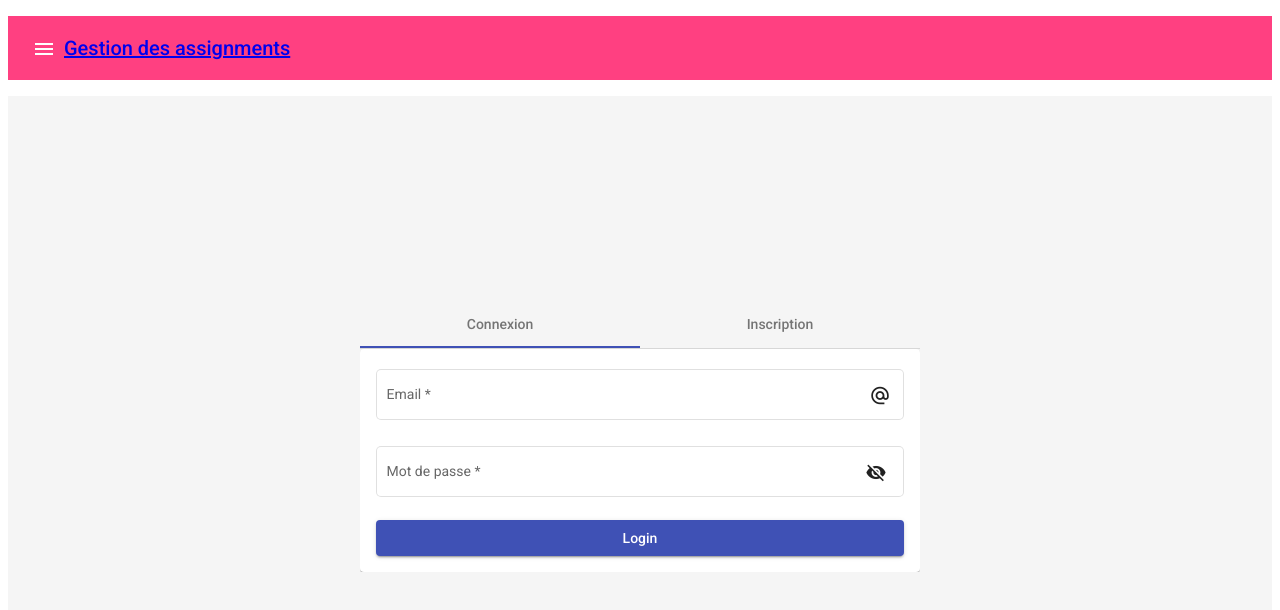
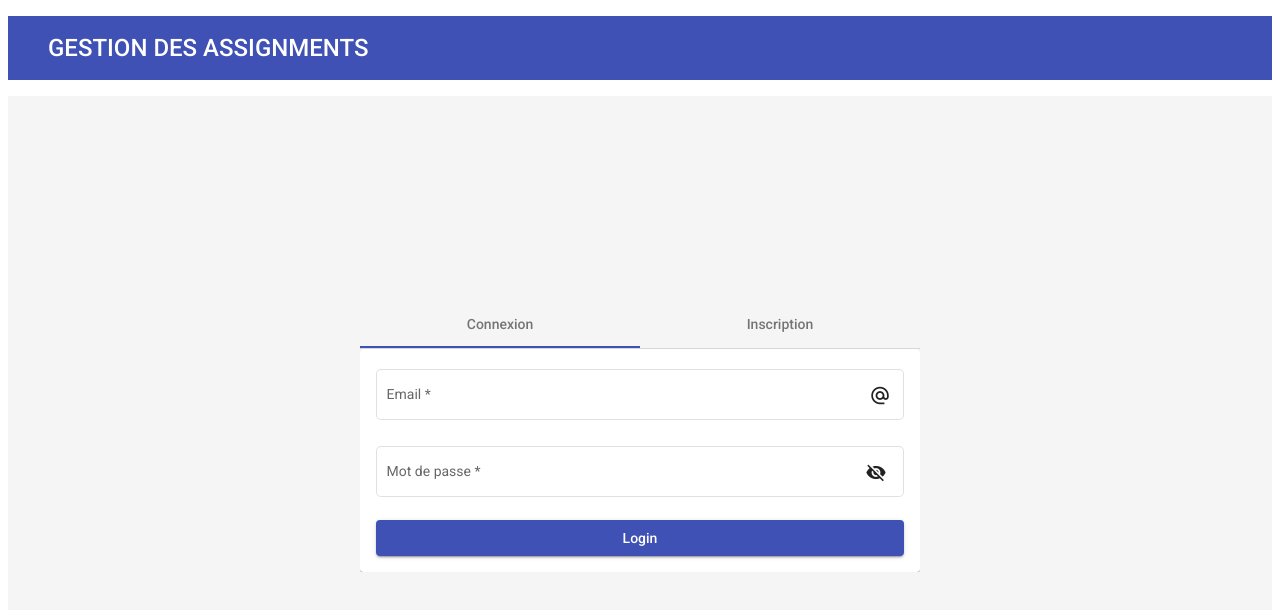
Before and after one commit to LahceneBousadia/front-assignments, an Angular app: page / in a window 1280 px wide. Shown: the top 610 px of the page. Built offline with nearby package versions, Linux system fonts and the light colour scheme; what ng2-search-filter would draw is missing.

Commit message:
final commit

```diff
--- a/src/app/app.component.css
+++ b/src/app/app.component.css
@@ -1,5 +1,17 @@
 section {
   display: table;
+}
+
+#title {
+  font-size: 24px;
+  font-weight: 500;
+  padding: 16px 24px;
+  width: 100%;
+  color: white;
+}
+
+#lien{
+  text-decoration:none;
 }
 
 .example-label {
--- a/src/app/app.component.html
+++ b/src/app/app.component.html
@@ -1,21 +1,14 @@
 <p>
-  <mat-toolbar color="accent">
-    <button
-      mat-icon-button
-      class="example-icon"
-      aria-label="Example icon-button with menu icon"
-    >
-      <mat-icon>menu</mat-icon>
-    </button>
-
-    <span
-      ><nav>
-        <a routerLink="/home">
-          <h1>{{ title }}</h1>
-        </a>
-      </nav></span
-    >
-    <span class="example-spacer"></span>
+  <mat-toolbar color="primary">
+    <mat-toolbar-row>
+      <span
+        ><nav>
+          <a id="lien" routerLink="/home">
+            <h1 id="title">{{ title }}</h1>
+          </a>
+        </nav></span
+      >
+    </mat-toolbar-row>
   </mat-toolbar>
 </p>
 
--- a/src/app/app.component.ts
+++ b/src/app/app.component.ts
@@ -10,7 +10,7 @@ import { AuthService } from './shared/auth.service';
 })
 
 export class AppComponent {
-  title = 'Gestion des assignments';
+  title = 'GESTION DES ASSIGNMENTS';
 
   constructor(
     private authService: AuthService,
--- a/src/app/app.module.ts
+++ b/src/app/app.module.ts
@@ -17,7 +17,7 @@ import { MatTableModule } from '@angular/material/table';
 import { MatStepperModule } from '@angular/material/stepper';
 import { MatSelectModule } from '@angular/material/select';
 import { MatRadioModule } from '@angular/material/radio';
-import {MatToolbarModule} from '@angular/material/toolbar';
+import { MatToolbarModule } from '@angular/material/toolbar';
 import { Ng2SearchPipeModule } from 'ng2-search-filter';
 import { MatTabsModule } from '@angular/material/tabs';
 
@@ -33,7 +33,6 @@ import { AuthGuard } from './shared/auth.guard';
 import { HttpClientModule } from '@angular/common/http';
 import { ConnexionComponent } from './connexion/connexion.component';
 import { InscriptionComponent } from './inscription/inscription.component';
-
 
 const routes: Routes = [
   {
@@ -55,7 +54,6 @@ const routes: Routes = [
   {
     path: 'assignment/:id/edit',
     component: EditAssignmentComponent,
-    canActivate: [AuthGuard],
   },
 ];
 
@@ -72,7 +70,8 @@ const routes: Routes = [
   imports: [
     BrowserModule,
     BrowserAnimationsModule,
-    FormsModule,Ng2SearchPipeModule,
+    FormsModule,
+    Ng2SearchPipeModule,
     MatButtonModule,
     MatIconModule,
     MatDividerModule,
@@ -90,7 +89,9 @@ const routes: Routes = [
     MatStepperModule,
     MatSelectModule,
     MatTabsModule,
-    MatRadioModule,ReactiveFormsModule,MatToolbarModule,
+    MatRadioModule,
+    ReactiveFormsModule,
+    MatToolbarModule,
   ],
   providers: [],
   bootstrap: [AppComponent],
--- a/src/app/assignments/add-assignment/add-assignment.component.html
+++ b/src/app/assignments/add-assignment/add-assignment.component.html
@@ -82,9 +82,9 @@
 
   <mat-step [stepControl]="fifthFormGroup">
     <form [formGroup]="fifthFormGroup">
-      <ng-template matStepLabel>matiere</ng-template>
+      <ng-template matStepLabel>Matière</ng-template>
       <mat-form-field appearance="fill">
-        <mat-label>matiere</mat-label>
+        <mat-label>Matière</mat-label>
         <input
           matInput
           [(ngModel)]="matiere"
@@ -101,14 +101,14 @@
   </mat-step>
   <mat-step [stepControl]="sixthFormGroup">
     <form [formGroup]="sixthFormGroup">
-      <ng-template matStepLabel>remarques</ng-template>
+      <ng-template matStepLabel>Remarques</ng-template>
       <mat-form-field appearance="fill">
-        <mat-label>remarques</mat-label>
+        <mat-label>Remarques</mat-label>
         <input
           matInput
-          [(ngModel)]="matiere"
+          [(ngModel)]="remarques"
           formControlName="sixthCtrl"
-          placeholder="matiere"
+          placeholder="remarques"
           required
         />
       </mat-form-field>
@@ -123,7 +123,9 @@
     <p>You are now done.</p>
     <div>
       <button mat-button matStepperPrevious>Back</button>
-      <button mat-button (click)="onSubmit()">Submit</button>
+      <button mat-button (click)="onSubmit(); stepper.reset()">
+        Ajouter le devoir
+      </button>
     </div>
   </mat-step>
 </mat-stepper>
--- a/src/app/assignments/assignment-detail/assignment-detail.component.css
+++ b/src/app/assignments/assignment-detail/assignment-detail.component.css
@@ -3,3 +3,11 @@
   align-items: flex-end;
   justify-content: space-between;
 }
+
+.container{
+  display: flex;
+  justify-content: center;
+  align-items: center;
+  height: 85%;
+  background-color: #f5f5f5;
+}
--- a/src/app/assignments/assignment-detail/assignment-detail.component.html
+++ b/src/app/assignments/assignment-detail/assignment-detail.component.html
@@ -1,31 +1,37 @@
+<div class="container">
   <mat-card *ngIf="assignmentTransmis">
-  <mat-card-title>Nom de l'eleve {{ assignmentTransmis.nom }}</mat-card-title>
-  <mat-card-subtitle>Date {{ assignmentTransmis.dateDeRendu | date}}</mat-card-subtitle>
-   <button mat-raised-button font-color="black" color="warn"><mat-checkbox *ngIf="!assignmentTransmis.rendu" [checked]="assignmentTransmis.rendu" (click)="onAssignmentRendu()">
+    <mat-card-title>Nom de devoir: <span style="font-style: italic; color:rgb(21, 21, 133);">{{ assignmentTransmis.nom }}</span></mat-card-title>
+    <mat-card-subtitle
+      >Date {{ assignmentTransmis.dateDeRendu | date }}</mat-card-subtitle
+    >
 
-    <strong>RENDU</strong></mat-checkbox>
-  </button>
     <mat-card-content>
-    <p>Matiere {{ assignmentTransmis.matiere }}</p>
-    <p>Note {{ assignmentTransmis.note }}</p>
-    <p>Rendu {{ assignmentTransmis.rendu }}</p>
-    <p>Remarques {{ assignmentTransmis.remarques }}</p>
+      <p><span style="font-weight: bold;">Elève: </span>{{ assignmentTransmis.eleve }}</p>
+      <p><span style="font-weight: bold;">Matiere: </span>{{ assignmentTransmis.matiere }}</p>
+      <p><span style="font-weight: bold;">Note: </span>{{ assignmentTransmis.note }}</p>
+      <p><span style="font-weight: bold;">Rendu: </span>{{ assignmentTransmis.rendu }}</p>
+      <p><span style="font-weight: bold;">Remarques: </span>{{ assignmentTransmis.remarques }}</p>
     </mat-card-content>
-  <mat-card-actions>
-    <button mat-checkbox-button color="primary" (click)="onAssignmentRendu()">RENDU</button>
-  </mat-card-actions>
+    <mat-card-actions> </mat-card-actions>
 
     <div id="bottom">
-
-
       <nav>
         <a routerLink="/assignment/{{ assignmentTransmis.id }}/edit">
           <button mat-raised-button color="primary">EDIT</button>
         </a>
       </nav>
-
+      <button mat-raised-button font-color="black" color="warn">
+        <mat-checkbox
+          *ngIf="!assignmentTransmis.rendu"
+          [checked]="assignmentTransmis.rendu"
+          (click)="onAssignmentRendu()"
+        >
+          <strong>RENDU</strong></mat-checkbox
+        >
+      </button>
       <button mat-raised-button color="warn" (click)="onDeleteAssignment()">
         DELETE
       </button>
     </div>
   </mat-card>
+</div>
--- a/src/app/assignments/assignments.component.html
+++ b/src/app/assignments/assignments.component.html
@@ -1,7 +1,7 @@
 <main class="container">
   <div class="ajouterBtn">
     <button class="peupler" mat-flat-button color="primary"
-    (click)="initialiserLaBaseAvecDonneesDeTest()"> PeuplerBD </button>
+    (click)="initialiserLaBaseAvecDonneesDeTest()"> Peupler BD </button>
 
     <a routerLink="/add">
       <button mat-flat-button color="accent">Ajouter Assignment</button>
@@ -13,11 +13,10 @@
 
   <!--  Affichage de nombre total des assignments et pages-->
   &nbsp;
-  <form style="text-align: left; font-weight:bold;"> Nb total d'assignments : {{ totalDocs }}</form>
-  <form style="text-align: right; font-weight: bold;">Nb total de pages : {{ totalPages }}</form>
-
-  <p id="nbasspage">
-    Nb assignments par page : 1
+  <span style="text-align: left; font-weight:bold;"> Nb total d'assignments : {{ totalDocs }}</span>
+  <span style="text-align: right; font-weight: bold">Nb total de pages : {{ totalPages }}</span>
+  <span style="text-align: center; font-weight: bold">
+    Nombre d'assignments par page : 1
     <input id="slider"
       type="range"
       min="1"
@@ -26,7 +25,8 @@
       (change)="getAssignments()"
       [(ngModel)]="limit"
     />{{ limit }}
-  </p>
+  </span>
+  &nbsp;
   <!--Pour les boutons de pagination-->
   <div class="paginationBtn">
     <button
--- a/src/app/assignments/edit-assignment/edit-assignment.component.css
+++ b/src/app/assignments/edit-assignment/edit-assignment.component.css
@@ -3,3 +3,20 @@
   flex-direction: column;
   margin: 5px;
 }
+
+.container{
+  justify-content: center;
+  align-items: center;
+  height: 85%;
+  background-color: #f5f5f5;
+}
+
+mat-card{
+  width: auto;
+  max-width: auto;
+}
+
+mat-card-header{
+  display: block;
+  text-align: center;
+}
```
Also changed, not shown: package.json (+1 -7 lines). Lines whose indentation alone changed are shown as unchanged.
